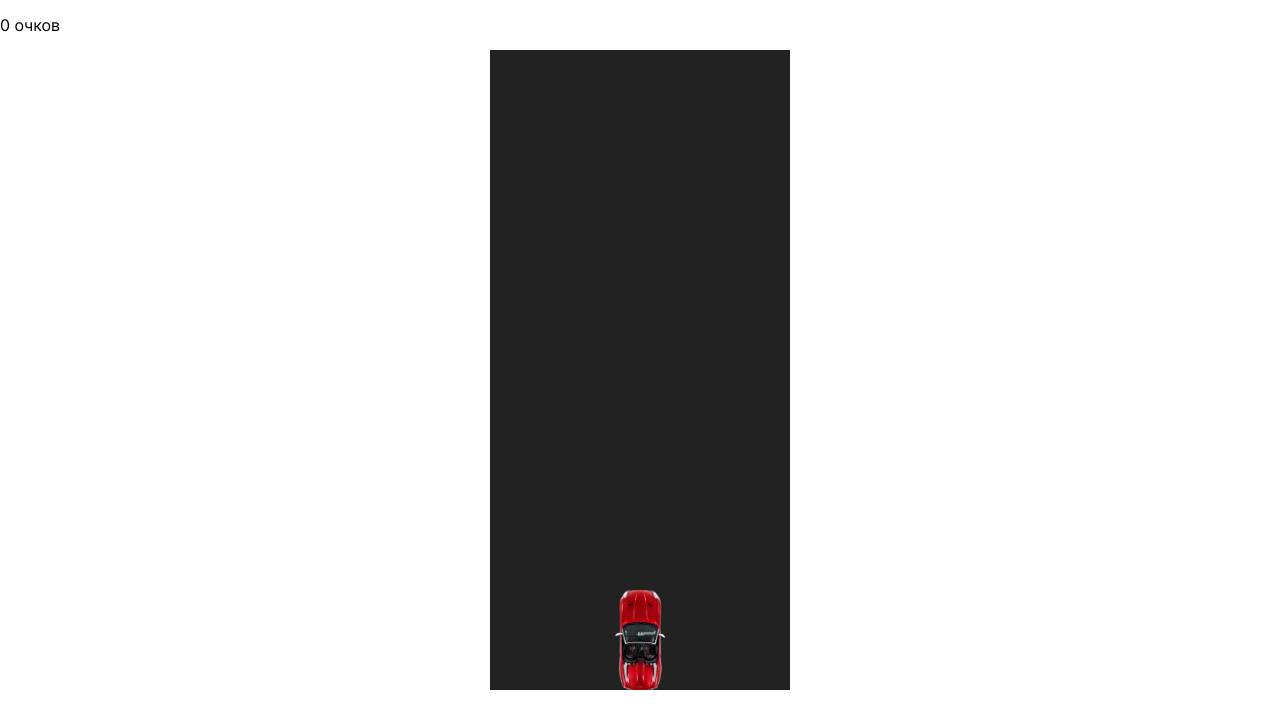
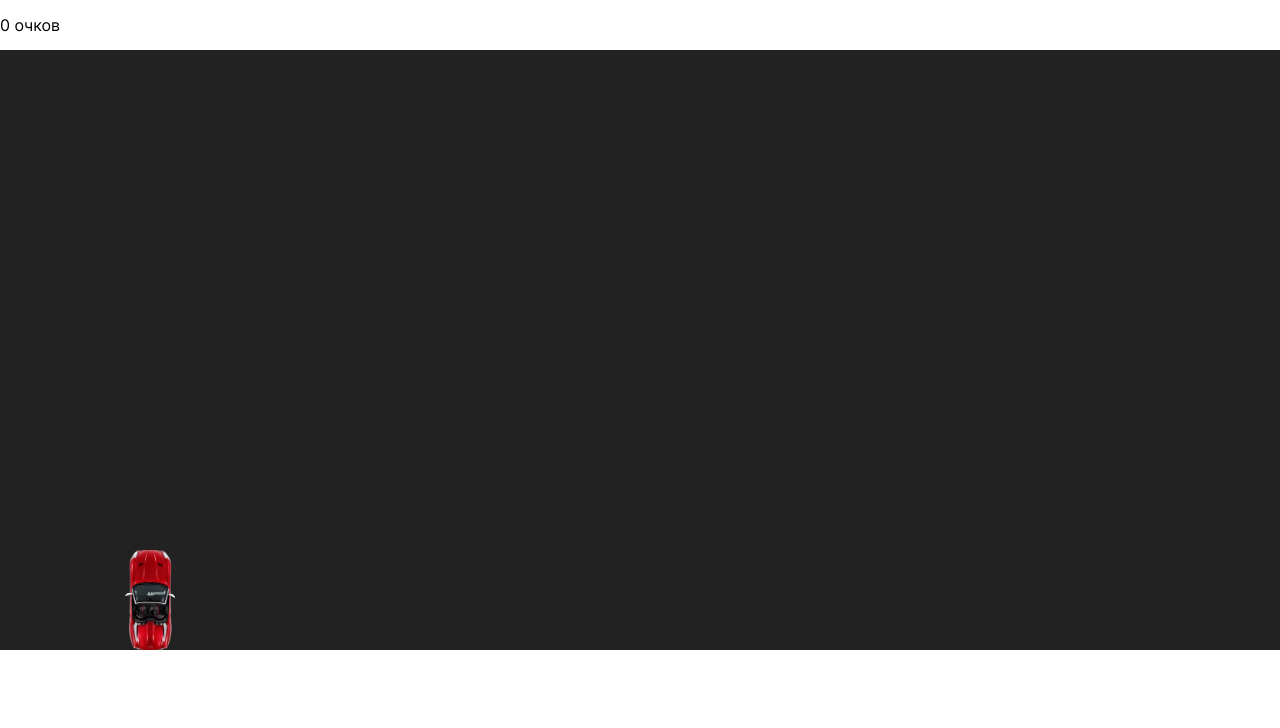
Before and after one commit to TimofeiPustarnak/Race, a plain HTML site: page index.html in a window 1280 px wide. Both pictures are taken after a click on the element "Начать игру". Drawn offline with Linux system fonts and the light colour scheme.

Commit message:
C:/Program Files/Git/

```diff
--- a/index.html
+++ b/index.html
@@ -15,8 +15,10 @@
   <div class="game">
     <h1 class="start">Начать игру</h1>
     <p class="score"><span class="score__num">0</span> очков</p>
-    <div class="game-area">
-
+    <div class="road">
+      <!-- <div class="padd"></div> -->
+      <div class="game-area"></div>
+      <!-- <div class="padd"></div> -->
     </div>
   </div>
 </body>
--- a/script.js
+++ b/script.js
@@ -15,11 +15,48 @@ const keys = {
 const setting = {
   start: false,
   score: 0,
-  speed: 3
+  speed: 5
 };
 
+console.log(gameArea.clientWidth);
 function playGame() {
   if (setting.start) {
+    if (keys.ArrowLeft) {
+      setting.x -= setting.speed;
+    }
+
+    if (keys.ArrowRight) {
+      setting.x += setting.speed;
+    }
+
+    if (keys.ArrowDown) {
+      setting.y += setting.speed;
+    }
+
+    if (keys.ArrowUp) {
+      setting.y -= setting.speed;
+    }
+
+    if (setting.x <= 250 && setting.x >= 0)
+    {
+      car.style.left = setting.x + 'px';
+    } else
+    {
+      if (setting.x > 250)
+      setting.x = 250;
+      if (setting.x < 0)
+      setting.x = 0;
+    }
+
+    if (setting.y >= 0)
+    {
+      car.style.top = setting.y + 'px';
+    } else
+    {
+      if (setting.y < 0)
+      setting.y = 0;
+    }
+
     requestAnimationFrame(playGame);
   }
 }
@@ -38,7 +75,7 @@ function stopRun(event) {
   if (event.key == 'ArrowUp' || event.key == 'ArrowDown'
     || event.key == 'ArrowRight' || event.key == 'ArrowLeft') {
       event.preventDefault();
-      keys[event.key] = true;
+      keys[event.key] = false;
     }
 }
 
@@ -48,6 +85,8 @@ start.addEventListener('click', () => {
   requestAnimationFrame(playGame);
   gameArea.appendChild(car);
   // *  вставляем ребенка в элемент
+  setting.x = car.offsetLeft;
+  setting.y = car.offsetTop;
 });
 
 document.addEventListener('keydown', startRun);
--- a/styles/index.css
+++ b/styles/index.css
@@ -21,9 +21,18 @@
  }
 
  .game-area {
-   width: 300px;
-   height: 80vh;
+   width: 100%;
+   height: 600px;
    position: relative;
-   margin: auto;
+   margin: 0;
    background: #222;
  }
+
+ .padd {
+   height: 800px;
+   width: calc((100vw - 300px) / 2);
+ }
+
+ .road {
+   display: flex;
+ }
```
